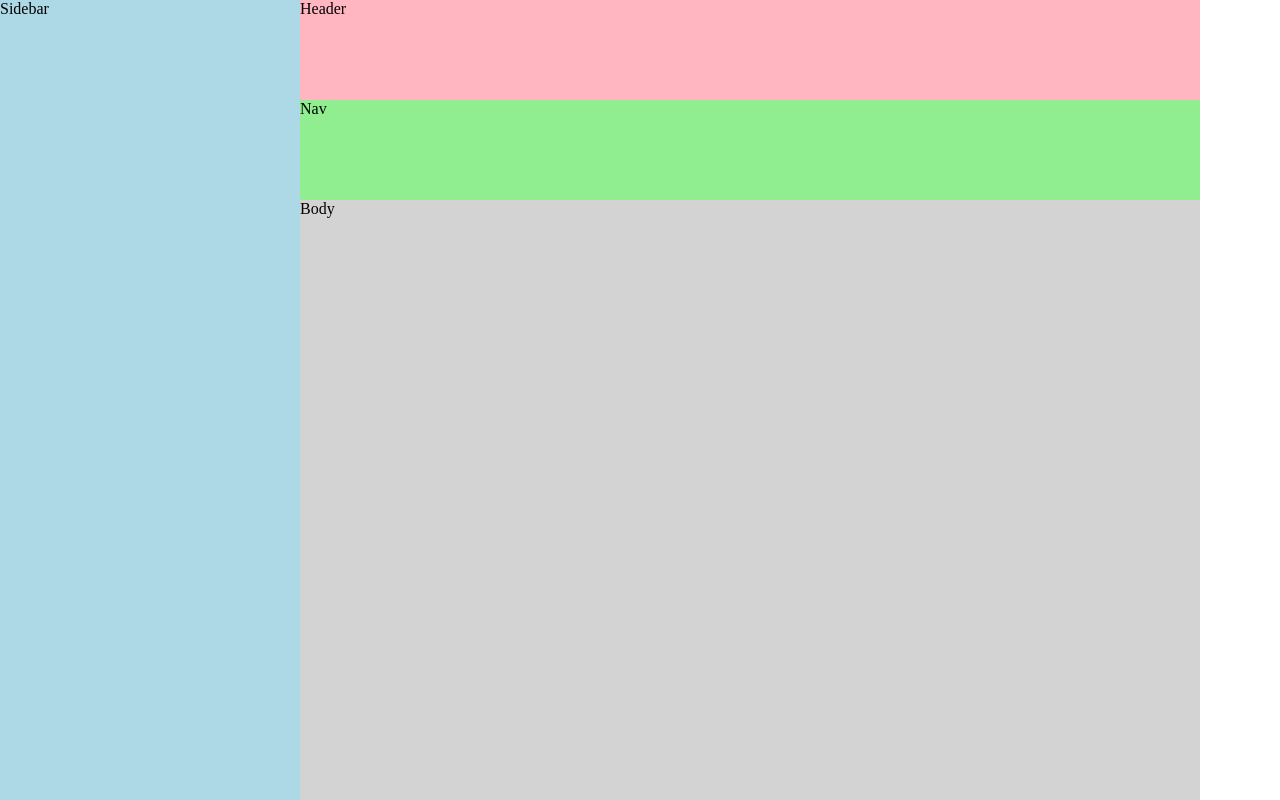
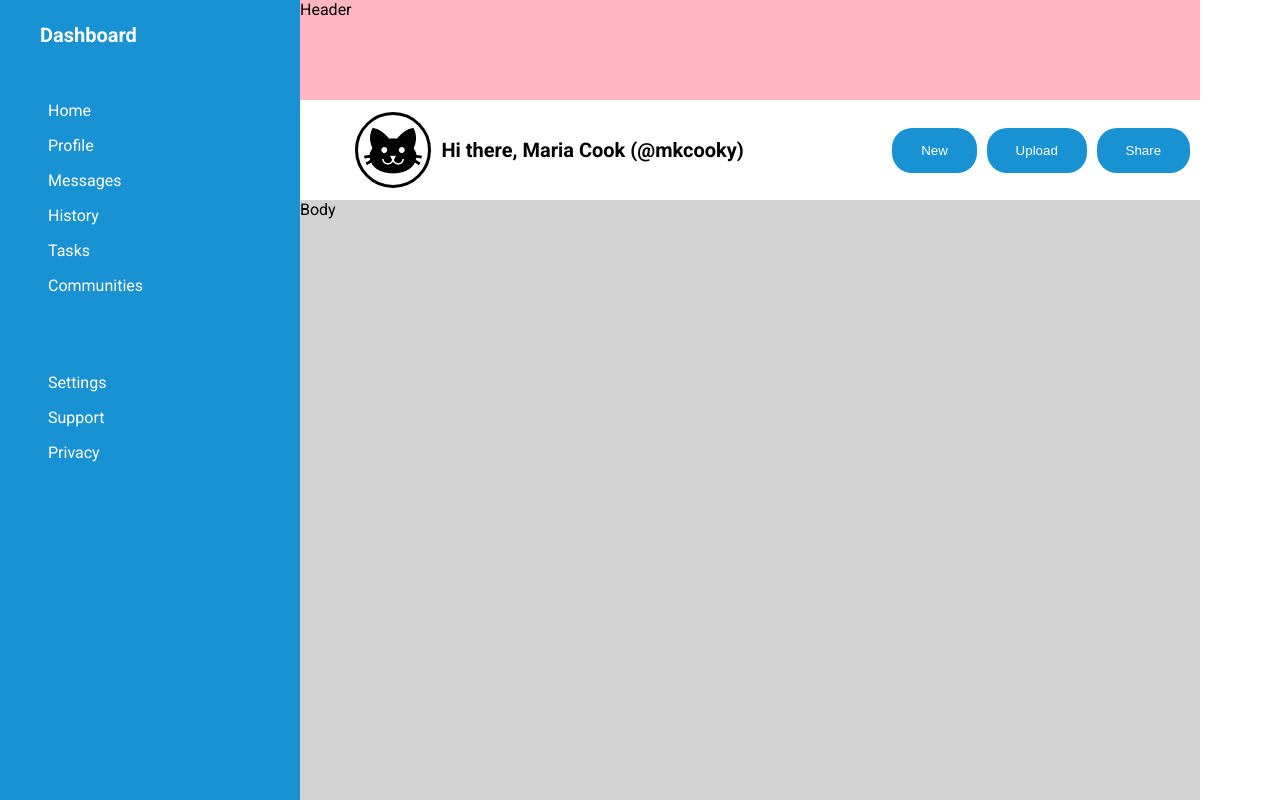
Before and after one commit to mariacook1/odin-dashboard, a plain HTML site: page index.html in a window 1280 px wide. Drawn offline with Linux system fonts and the light colour scheme.

Commit message:
sidebar and nav bar

```diff
--- a/index.html
+++ b/index.html
@@ -5,12 +5,44 @@
     <meta name="viewport" content="width=device-width, initial-scale=1.0">
     <title>Document</title>
     <link rel="stylesheet" href="style.css">
+    <link rel="preconnect" href="https://fonts.googleapis.com">
+<link rel="preconnect" href="https://fonts.gstatic.com" crossorigin>
+<link href="https://fonts.googleapis.com/css2?family=Roboto:ital,wght@0,100..900;1,100..900&display=swap" rel="stylesheet">
 </head>
 <body>
     <div class="container">
         <div class="header">Header</div>
-        <div class="sidebar">Sidebar</div>
-        <div class="nav">Nav</div>
+        <div class="sidebar">
+            <h1 class="dash-heading">Dashboard</h1>
+            <div>
+                <ul class="dash-list">
+                    <li>Home</li>
+                    <li>Profile</li>
+                    <li>Messages</li>
+                    <li>History</li>
+                    <li>Tasks</li>
+                    <li>Communities</li>
+                </ul>
+            </div>
+            <div class="extra-list">
+                <ul>
+                    <li>Settings</li>
+                    <li>Support</li>
+                    <li>Privacy</li>
+                </ul>
+            </div>
+        </div>
+        <div class="nav">
+            <div class="nav-container">
+                <img src="cat (1).png" alt="cat picture">
+                <h2 class="hi-there">Hi there,
+                    <span class="nav-username">Maria Cook (@mkcooky)</span>
+                </h2>
+                <button>New</button>
+                <button>Upload</button>
+                <button>Share</button>
+            </div>
+        </div>
         <div class="body">Body</div>
       </div>
 </body>
--- a/style.css
+++ b/style.css
@@ -1,6 +1,7 @@
 body, html{
     height: 100%;
     margin: 0;
+    font-family: roboto;
 }
 .container{
     display: inline-grid;
@@ -10,7 +11,7 @@ body, html{
 }
 
 .sidebar{
-    background-color: lightblue;
+    background-color: rgb(25, 146, 212);
     grid-column-start: 1;
     grid-column-end: 2;
     grid-row-start: 1;
@@ -24,7 +25,7 @@ body, html{
     grid-row-end: 2;
 }
 .nav{
-    background-color: lightgreen;
+    background-color: white;
     grid-column-start: 2;
     grid-column-end: 3;
     grid-row-start: 2;
@@ -37,3 +38,55 @@ body, html{
     grid-row-start: 3;
     grid-row-end: 5;
 }
+
+.dash-list{
+    padding-top: 30px;
+}
+
+li{
+    list-style-type: none;
+    padding: 8px;
+    color: white;
+}
+.extra-list{
+    padding-top: 30px;
+}
+
+.dash-heading{
+    padding-left: 40px;
+    padding-top: 10px;
+    font-size: 20px;
+    color: white;
+}
+
+.hi-there{
+    font-size: 20px;
+    flex-grow: .5;
+
+}
+
+.nav-container{
+    display: flex;
+    flex-direction: row;
+    flex-wrap: nowrap;
+    gap: 10px;
+    height: 100%;
+    align-items:center;
+    justify-content: flex-end;
+    padding-right: 10px;
+}
+
+button{
+    background-color: rgb(25, 146, 212);
+    border: none;
+    border-radius: 20px;
+    color: white;
+    padding: 15px;
+    flex-grow: .1;
+}
+
+img{
+    width: 70px;
+    border: solid black;
+    border-radius: 50%;
+}
```
Also changed, not shown: cat (1).png (added), 1 other file.
